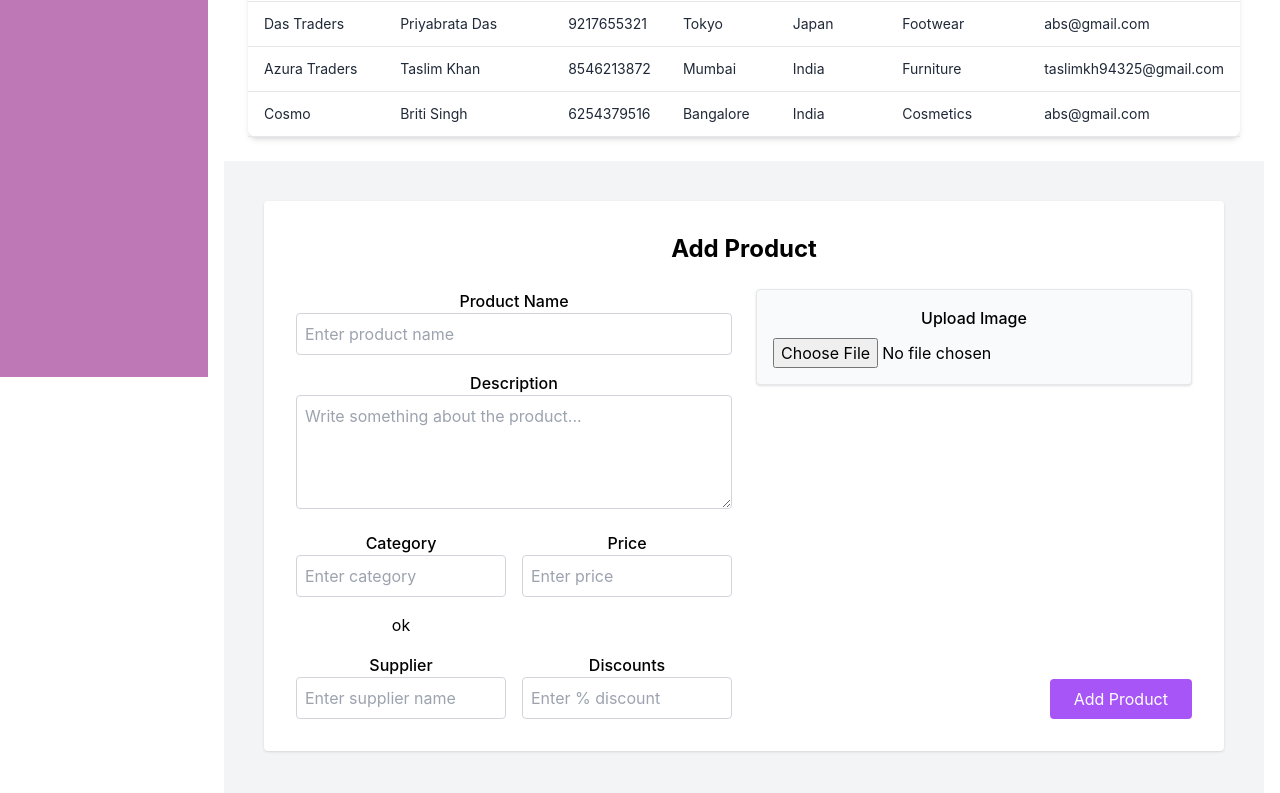
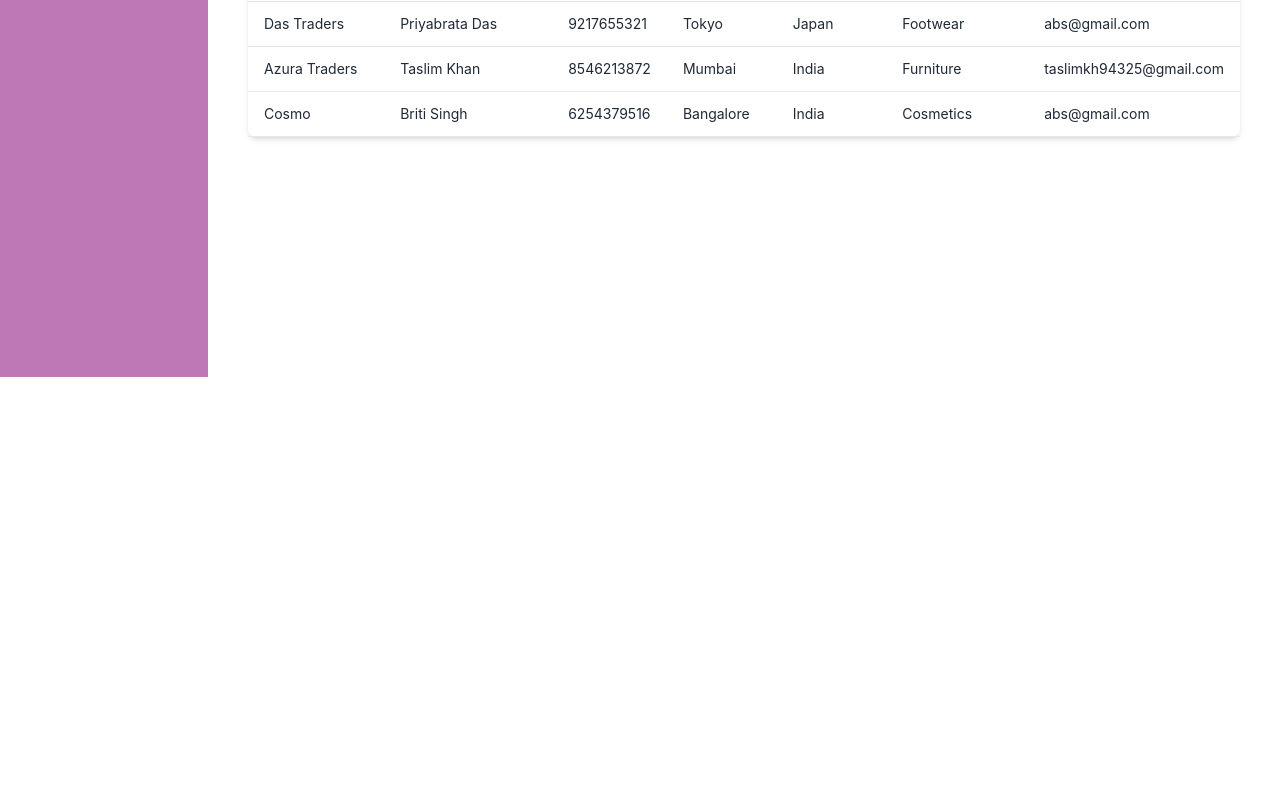
Before and after one commit to anik0103/inventory-management-system, a React (Create React App) app: page /suppliers in a window 1280 px wide. Shown: the part 423-1216 px from the top of the page. After the commit the page ends 800 px from the top, so only its background shows below. Built offline with nearby package versions, Linux system fonts and the light colour scheme.

Commit message:
feat: Add AddSupplier component and integrate it into routing; create AddSupplierButton for navigation

```diff
--- a/src/App.js
+++ b/src/App.js
@@ -8,7 +8,7 @@ import SignUp from "./Components/Authentication/SignUp";
 import AppLayout from "./Components/Layout/AppLayout";
 import { createBrowserRouter, RouterProvider } from "react-router-dom";
 import ProductDetails from "./Components/Product/ProductDetails";
-
+import AddSupplier from "./Components/Supplier/AddSupplier/AddSupplier";
 const appRouter = createBrowserRouter([
   {
     path: "/",
@@ -17,6 +17,7 @@ const appRouter = createBrowserRouter([
       { index: true, element: <Dashboard /> },
       { path: "products", element: <Products /> },
       { path: "suppliers", element: <Suppliers />},
+      { path: "AddSupplier", element: <AddSupplier /> },
       {path: "add-product", element: <AddProducts />},
       {path: "product/:productName", element: <ProductDetails />},
       { path: "suppliers", element: <div>Suppliers Page</div> },
--- a/src/Components/Supplier/AddSupplier/AddSupplier.js
+++ b/src/Components/Supplier/AddSupplier/AddSupplier.js
@@ -1,138 +1,99 @@
 import React, { useState } from "react";
+import { useNavigate } from "react-router-dom";
 
-const AddProduct = () => {
+const AddSupplier = () => {
+  const navigate = useNavigate();
   const [formData, setFormData] = useState({
-    productName: "",
-    description: "",
-    category: "",
-    price: "",
-    supplier: "",
-    discount: "",
-    image: null,
+    vendorsName: "",
+    pointOfContact: "",
+    contact: "",
+    location: "",
+    country: "",
+    productType: "",
+    email: "",
   });
 
+  const [errors, setErrors] = useState({});
+
   const handleChange = (e) => {
-    const { name, value, files } = e.target;
-    if (name === "image") {
-      setFormData({ ...formData, image: files[0] });
-    } else {
-      setFormData({ ...formData, [name]: value });
-    }
+    const { name, value } = e.target;
+    setFormData((prev) => ({ ...prev, [name]: value }));
+  };
+
+  const validate = () => {
+    const newErrors = {};
+    if (!formData.vendorsName) newErrors.vendorsName = "Vendor name is required";
+    if (!formData.pointOfContact) newErrors.pointOfContact = "Point of contact is required";
+    if (!formData.contact) newErrors.contact = "Contact number is required";
+    if (!formData.location) newErrors.location = "Location is required";
+    if (!formData.country) newErrors.country = "Country is required";
+    if (!formData.productType) newErrors.productType = "Product type is required";
+    if (!formData.email) newErrors.email = "Email is required";
+    return newErrors;
   };
 
   const handleSubmit = (e) => {
     e.preventDefault();
-    console.log("Form Data Submitted:", formData);
+    const validationErrors = validate();
+    if (Object.keys(validationErrors).length > 0) {
+      setErrors(validationErrors);
+      return;
+    }
+
+    console.log("Supplier Data Submitted:", formData);
+    navigate("/suppliers");
   };
 
   return (
-    <div className="bg-gray-100 min-h-screen p-10">
-      <div className="max-w-5xl mx-auto bg-white p-8 rounded shadow">
-        <h2 className="text-2xl font-bold mb-6">Add Product</h2>
+    <div className="bg-[#f5f5fa] min-h-screen py-10 px-4">
+      <div className="max-w-5xl mx-auto bg-white p-8 rounded-2xl shadow-md relative">
+        <button
+          onClick={() => navigate(-1)}
+          className="absolute top-4 right-4 text-gray-400 hover:text-gray-700 text-3xl font-bold"
+          aria-label="Close"
+        >
+          &times;
+        </button>
+
+        <h2 className="text-3xl font-bold text-[#bd78b5] mb-6 text-center">Add New Supplier</h2>
+
         <form onSubmit={handleSubmit} className="grid grid-cols-1 md:grid-cols-2 gap-6">
-          <div className="space-y-4">
-            <div>
-              <label className="block font-medium">Product Name</label>
+          {[
+            { label: "Vendor Name", name: "vendorsName", type: "text" },
+            { label: "Point of Contact", name: "pointOfContact", type: "text" },
+            { label: "Contact", name: "contact", type: "text" },
+            { label: "Location", name: "location", type: "text" },
+            { label: "Country", name: "country", type: "text" },
+            { label: "Product Type", name: "productType", type: "text" },
+            { label: "Email", name: "email", type: "email" },
+          ].map(({ label, name, type }) => (
+            <div key={name}>
+              <label className="block text-gray-700 font-medium mb-1">{label}</label>
               <input
-                type="text"
-                name="productName"
-                placeholder="Enter product name"
-                className="w-full border border-gray-300 p-2 rounded"
-                onChange={handleChange}
-                value={formData.productName}
-              />
-            </div>
-
-            <div>
-              <label className="block font-medium">Description</label>
-              <textarea
-                name="description"
-                rows="4"
-                placeholder="Write something about the product..."
-                className="w-full border border-gray-300 p-2 rounded"
-                onChange={handleChange}
-                value={formData.description}
-              />
-            </div>
-
-            <div className="grid grid-cols-2 gap-4">
-              <div>
-                <label className="block font-medium">Category</label>
-                <input
-                  type="text"
-                  name="category"
-                  placeholder="Enter category"
-                  className="w-full border border-gray-300 p-2 rounded"
-                  onChange={handleChange}
-                  value={formData.category}
-                />
-              </div>
-              <div>
-                <label className="block font-medium">Price</label>
-                <input
-                  type="number"
-                  name="price"
-                  placeholder="Enter price"
-                  className="w-full border border-gray-300 p-2 rounded"
-                  onChange={handleChange}
-                  value={formData.price}
-                />
-              </div>
-              <h1>ok</h1>
-            </div>
-
-            <div className="grid grid-cols-2 gap-4">
-              <div>
-                <label className="block font-medium">Supplier</label>
-                <input
-                  type="text"
-                  name="supplier"
-                  placeholder="Enter supplier name"
-                  className="w-full border border-gray-300 p-2 rounded"
-                  onChange={handleChange}
-                  value={formData.supplier}
-                />
-              </div>
-              <div>
-                <label className="block font-medium">Discounts</label>
-                <input
-                  type="number"
-                  name="discount"
-                  placeholder="Enter % discount"
-                  className="w-full border border-gray-300 p-2 rounded"
-                  onChange={handleChange}
-                  value={formData.discount}
-                />
-              </div>
-            </div>
-          </div>
-
-          <div className="flex flex-col justify-between">
-            <div className="border p-4 rounded shadow bg-gray-50 mb-4">
-              <label className="block font-medium mb-2">Upload Image</label>
-              <input
-                type="file"
-                name="image"
-                className="w-full"
+                type={type}
+                name={name}
+                placeholder={`Enter ${label.toLowerCase()}`}
+                className="w-full border border-gray-300 p-2 rounded-lg focus:outline-none focus:ring-2 focus:ring-[#bd78b5]"
+                value={formData[name]}
                 onChange={handleChange}
               />
-              {formData.image && (
-                <p className="text-sm text-gray-600 mt-2">{formData.image.name}</p>
-              )}
+              {errors[name] && <p className="text-red-500 text-sm mt-1">{errors[name]}</p>}
             </div>
-            <div className="text-right">
-              <button
-                type="submit"
-                className="bg-purple-500 hover:bg-purple-600 text-white px-6 py-2 rounded"
-              >
-                Add Product
-              </button>
-            </div>
-          </div>
+          ))}
         </form>
+
+        <div className="mt-8 flex justify-end">
+          <button
+            onClick={handleSubmit}
+            type="submit"
+            className="bg-[#bd78b5] hover:bg-[#a65fa0] text-white font-semibold px-6 py-2 rounded-lg shadow-md transition"
+          >
+            Add Supplier
+          </button>
+        </div>
       </div>
     </div>
   );
 };
 
-export default AddProduct;
+export default AddSupplier;
--- /dev/null
+++ b/src/Components/Supplier/AddSupplier/AddSupplierButton.js
@@ -0,0 +1,14 @@
+import { useNavigate } from "react-router-dom";
+const AddSupplierButton = () => {
+  const navigate = useNavigate();
+  const handleAddClick = () => {
+    navigate("/AddSupplier");
+  };
+  return (
+    <button className="ml-auto bg-[#bd78b5] text-white px-4 py-2 rounded-lg hover:bg-[#d19fca] transition" onClick={handleAddClick}>
+      + Add Supplier
+    </button>
+  );
+};
+
+export default AddSupplierButton;
--- a/src/Components/Supplier/Suppliers.js
+++ b/src/Components/Supplier/Suppliers.js
@@ -3,45 +3,47 @@ import SuppliersHead from "./SuppliersHead";
 import SupplierSearch from "./SupplierSearch";
 import SupplierTable from "./SupplierTable";
 import { SplDetails } from "./SplDetails";
-import AddSupplier from "./AddSupplier/AddSupplier";
+import AddSupplierButton from "./AddSupplier/AddSupplierButton";
 
 const Suppliers = () => {
   const [suppliers, setSuppliers] = useState(SplDetails);
   const [searchTerm, setSearchTerm] = useState("");
   const [locationTerm, setLocationTerm] = useState("");
-  const [productTypeTerm, setProductTypeTerm] = useState(""); // Changed from countryTerm
-
+  const [productTypeTerm, setProductTypeTerm] = useState("");
   const [expandedIndex, setExpandedIndex] = useState(null);
 
-  const filteredSuppliers = suppliers.filter((supplier) =>
-    supplier.vendorsName.toLowerCase().includes(searchTerm.toLowerCase()) &&
-    supplier.location.toLowerCase().includes(locationTerm.toLowerCase()) &&
-    supplier.productType.toLowerCase().includes(productTypeTerm.toLowerCase()) // Changed from country
+  const filteredSuppliers = suppliers.filter(
+    (supplier) =>
+      supplier.vendorsName.toLowerCase().includes(searchTerm.toLowerCase()) &&
+      supplier.location.toLowerCase().includes(locationTerm.toLowerCase()) &&
+      supplier.productType.toLowerCase().includes(productTypeTerm.toLowerCase())
   );
 
   const toggleExpand = (index) => {
-    setExpandedIndex(prev => (prev === index ? null : index));
+    setExpandedIndex((prev) => (prev === index ? null : index));
   };
 
   return (
     <div>
       <SuppliersHead />
-      <div className="px-6 py-4 flex flex-wrap gap-4 justify-between items-center">
+      <div className="px-6 py-4 flex flex-wrap justify-between items-end gap-4">
         <SupplierSearch
           searchTerm={searchTerm}
           setSearchTerm={setSearchTerm}
           locationTerm={locationTerm}
           setLocationTerm={setLocationTerm}
-          productTypeTerm={productTypeTerm} // Changed from countryTerm
-          setProductTypeTerm={setProductTypeTerm} // Changed from setCountryTerm
+          productTypeTerm={productTypeTerm}
+          setProductTypeTerm={setProductTypeTerm}
         />
+        <div className="self-end">
+          <AddSupplierButton />
+        </div>
       </div>
       <SupplierTable
         data={filteredSuppliers}
         onRowClick={toggleExpand}
         expandedIndex={expandedIndex}
       />
-      <AddSupplier/>
     </div>
   );
 };
```
